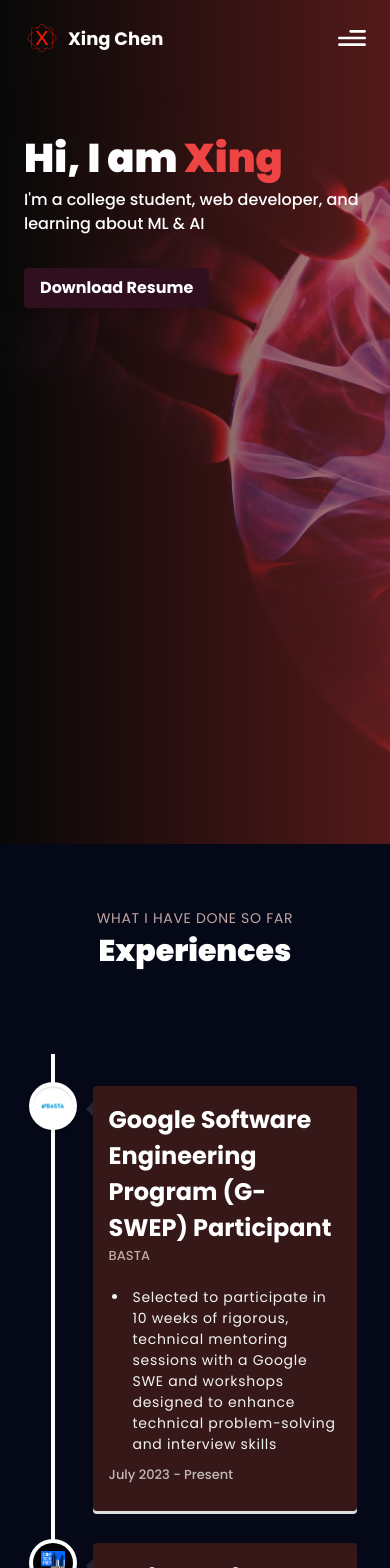
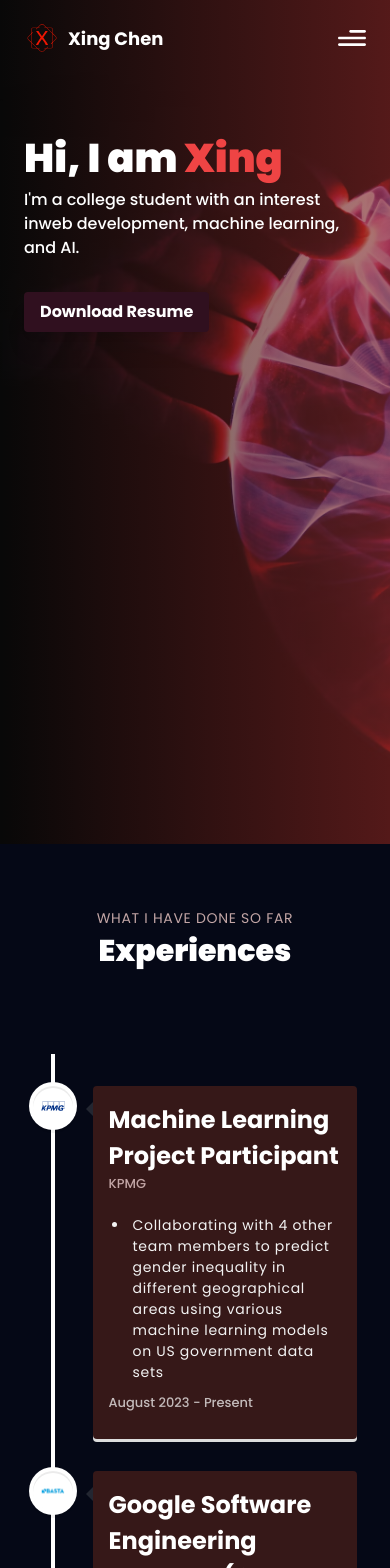
Before and after one commit to XChen601/Personal-Portfolio, a React (Create React App) app: page / in a window 390 px wide. Shown: the top 1568 px of the page. Built offline with nearby package versions, Linux system fonts and the light colour scheme.

Commit message:
edited experiences

```diff
--- a/src/assets/index.js
+++ b/src/assets/index.js
@@ -9,6 +9,7 @@ import btt from "./company/btt.svg";
 import unadat from "./company/unadat.jpg";
 import ctp from "./company/ctp.png";
 import basta from "./company/basta.jpg";
+import kpmg from "./company/KPMG_logo.svg";
 
 import eyescreamvision from "./eyescreamvision.png";
 import equitytrace from "./equitytrace.png";
@@ -36,6 +37,7 @@ export {
   dycd,
   btt,
   unadat,
+  kpmg,
   eyescreamvision,
   equitytrace,
   tickstock,
--- a/src/components/Hero.jsx
+++ b/src/components/Hero.jsx
@@ -8,7 +8,7 @@ const Hero = () => {
         <div className={`absolute inset-0 top-[120px]  max-w-7xl mx-auto ${styles.paddingX} items-start gap-5`}>
             <div>
                 <h1 className={`${styles.heroHeadText} text-white`}>Hi, I am <span className='text-red-500'>Xing</span></h1>
-                <p className={`${styles.heroSubText} text-white`}>I'm a college student, web developer, <br className="sm:block hidden" /> and learning about ML & AI</p>
+                <p className={`${styles.heroSubText} text-white`}>I'm a college student with an interest in<br className="sm:block hidden" />web development, machine learning, and AI.</p>
             </div>
             <a href={resume} download>
                 <button className="my-8 shadow-xl bg-tertiary hover:bg-black-100 text-white font-bold py-2 px-4 rounded">
@@ -16,8 +16,6 @@ const Hero = () => {
                 </button>
             </a>
         </div>
-
-
     </section>
   )
 }
--- a/src/components/Works.jsx
+++ b/src/components/Works.jsx
@@ -1,5 +1,4 @@
 import React from "react";
-import {Tilt} from "react-tilt";
 import { motion } from "framer-motion";
 
 import { styles } from "../styles";
@@ -17,15 +16,8 @@ const ProjectCard = ({
   source_code_link,
 }) => {
   return (
-    <motion.div variants={fadeIn("up", "spring", index * 0.5, 0.75)}>
-      <Tilt
-        options={{
-          max: 25,
-          scale: 1,
-          speed: 450,
-        }}
-        className='bg-tertiary p-5 rounded-2xl sm:w-[360px] w-full'
-      >
+    <div>
+      <div className='bg-tertiary p-5 rounded-2xl sm:w-[360px] w-full'>
         <div className='relative w-full h-[230px]'>
           <img
             src={image}
@@ -62,8 +54,8 @@ const ProjectCard = ({
             </p>
           ))}
         </div>
-      </Tilt>
-    </motion.div>
+      </div>
+    </div>
   );
 };
 
--- a/src/constants/index.js
+++ b/src/constants/index.js
@@ -3,6 +3,7 @@ import {
   btt,
   unadat,
   dycd,
+  kpmg,
   eyescreamvision,
   equitytrace,
   tickstock,
@@ -39,6 +40,16 @@ export const navLinks = [
 
 const experiences = [
   {
+    title: "Machine Learning Project Participant",
+    company_name: "KPMG",
+    icon: kpmg,
+    iconBg: "#FFFFFF",
+    date: "August 2023 - Present",
+    points: [
+      "Collaborating with 4 other team members to predict gender inequality in different geographical areas using various machine learning models on US government data sets",
+    ],
+  },
+  {
     title: "Google Software Engineering Program (G-SWEP) Participant",
     company_name: "BASTA",
     icon: basta,
@@ -59,8 +70,8 @@ const experiences = [
     ],
   },
   {
-    title: "Break Through Tech AI Fellow @Cornell Tech",
-    company_name: "Break Through Tech",
+    title: "Machine Learning Fellow",
+    company_name: "Break Through Tech @Cornell Tech",
     icon: btt,
     iconBg: "#999999",
     date: "June 2023 - Present",
@@ -74,7 +85,7 @@ const experiences = [
     company_name: "Unadat",
     icon: unadat,
     iconBg: "#FFFFFF",
-    date: "July 2023 - September 2023",
+    date: "June 2023 - August 2023",
     points: [
       "Actively contributing to the development of a dynamic website, developing new features with PHP and connecting to a MySQL with AJAX and Javascript",
     ],
@@ -84,7 +95,7 @@ const experiences = [
     company_name: "CodePath",
     icon: codepath,
     iconBg: "#FFFFFF",
-    date: "Sep 2022 - Nov 2022",
+    date: "September 2022 - November 2022",
     points: [
       "Learned about requests, cookies and session based attacks, sql injections and other types of attacks",
       "Received Certificate of Achievement for Codepath Cybersecurity with honors",
@@ -95,7 +106,7 @@ const experiences = [
     company_name: "Department of Youth and Community Development",
     icon: dycd,
     iconBg: "#FFFFFF",
-    date: "July 2022 - Sep 2022",
+    date: "June 2022 - August 2022",
     points: [
       "Completed and deployed a SQL Server Reporting Services (SSRS) report data to accelerate retrieval of relevant data for the agency",
       "Used SQL Server Management Studio to retrieve data across multiple years from an internal database to incorporate into an SSRS report",
```
Also changed, not shown: src/assets/company/KPMG_logo.svg (added).
